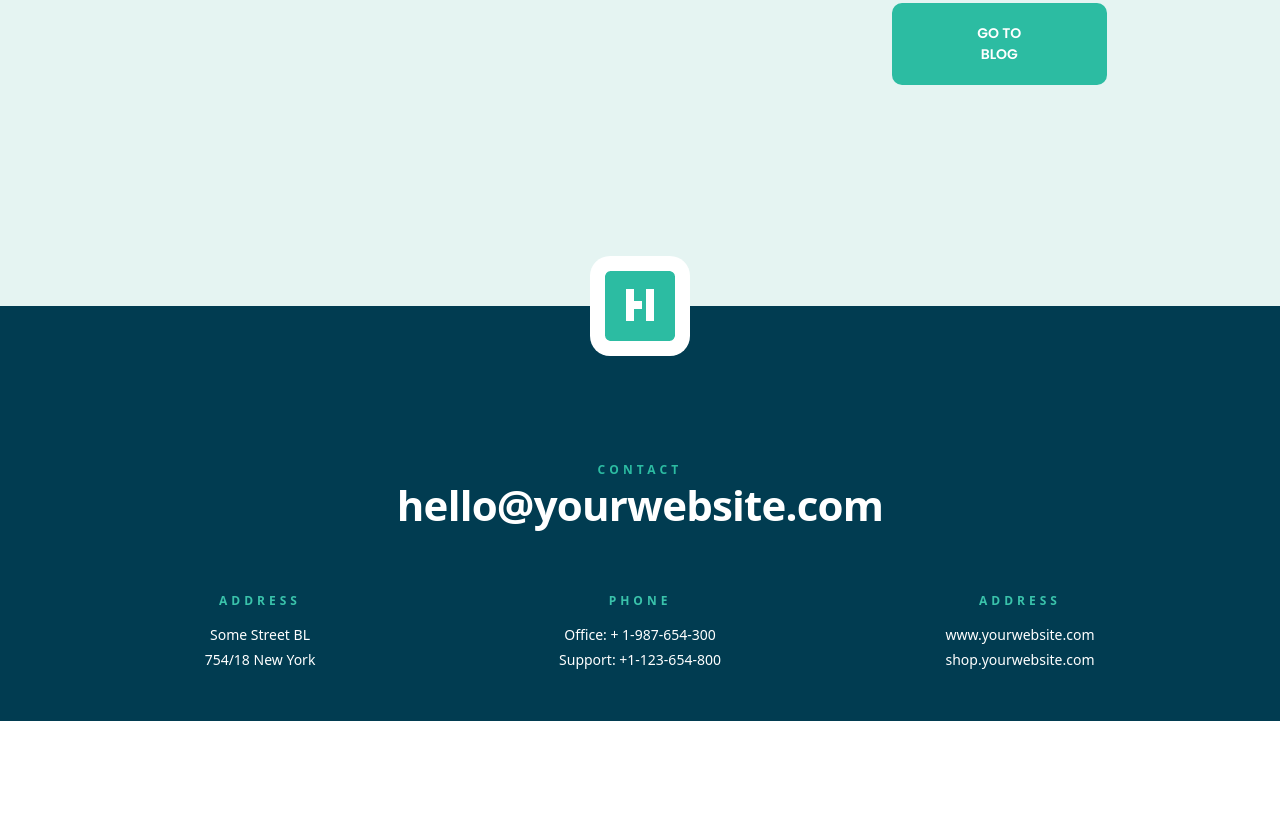
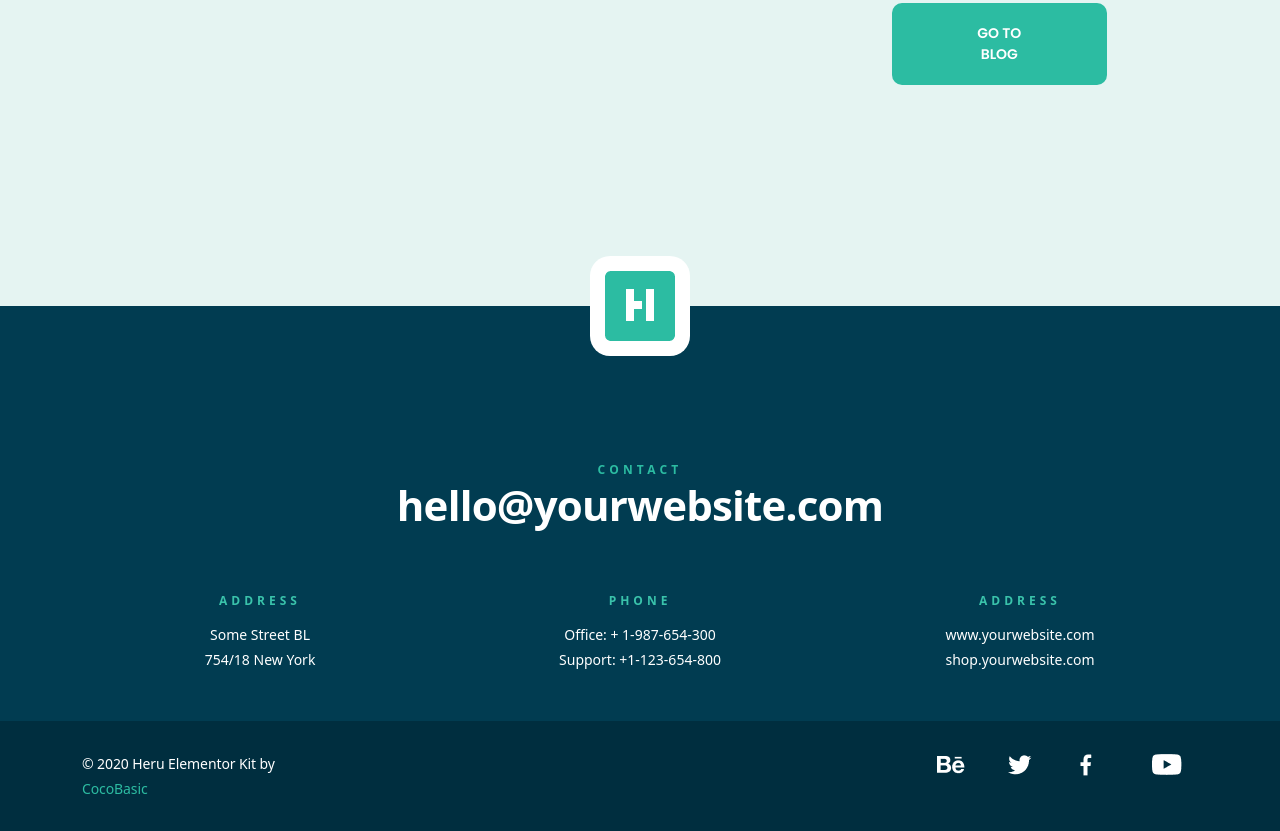
Before and after one commit to Abbos782/hella, a plain HTML site: page index.html in a window 1280 px wide. Shown: the part 5537-6368 px from the top of the page. Before the commit the page ends 6258 px from the top, so only its background shows below. Drawn offline with Linux system fonts and the light colour scheme; a web font is replaced by a local one.

Commit message:
add footer

```diff
--- a/css/main.scss
+++ b/css/main.scss
@@ -558,3 +558,30 @@ body{
 
 
 }
+.footer{
+    background-color:#002E3F;
+    display: flex;
+    justify-content: space-between;
+    align-items: center;
+    padding: 30px 0;
+    .link{
+        a{
+            font-style: normal;
+            font-weight: normal;
+            font-size: 14px;
+            line-height: 24px;
+            letter-spacing: -0.1px;
+            color: #FFFFFF;
+            text-decoration: none;
+            span{
+                color: #2CBCA2;
+            }
+        }
+        a:hover{
+            color: rgb(36, 174, 192);
+        }
+    }
+    a:hover{
+      background-color: #rgb(25, 221, 228);;
+    }
+}
--- a/index.html
+++ b/index.html
@@ -403,6 +403,42 @@
 
 
     </section>
+<footer class="footer">
+    <div class="container">
+        <div class="row">
+            <div class="col-lg-3 link">
+                 <a href="#">© 2020 Heru Elementor Kit by <span> CocoBasic</span></a>
+            </div>
+            <div class="col-lg-6">
+
+            </div>
+            <div class="col-lg-3">
+                <div class="row">
+                    <div class="col-lg-3">
+                        <a href="#">
+                            <img src="./img/Vector (7).png" alt="">
+                        </a>
+                    </div>
+                    <div class="col-lg-3">
+                        <a href="#">
+                            <img src="./img/Vector (8).png" alt="">
+                        </a>
+                    </div>
+                    <div class="col-lg-3">
+                        <a href="#">
+                            <img src="./img/Vector (9).png" alt="">
+                        </a>
+                    </div>
+                    <div class="col-lg-3">
+                        <a href="#">
+                            <img src="./img/Vector (10).png" alt="">
+                        </a>
+                    </div>
+                </div>
+            </div>
+        </div>
+    </div>
+</footer>
     <script src="./bootstrap/js/bootstrap.bundle.js"></script>
 </body>
 </html>
```
Also changed, not shown: css/main.css, img/Vector (10).png (added), img/Vector (7).png (added), img/Vector (8).png (added), img/Vector (9).png (added), 1 other file.
